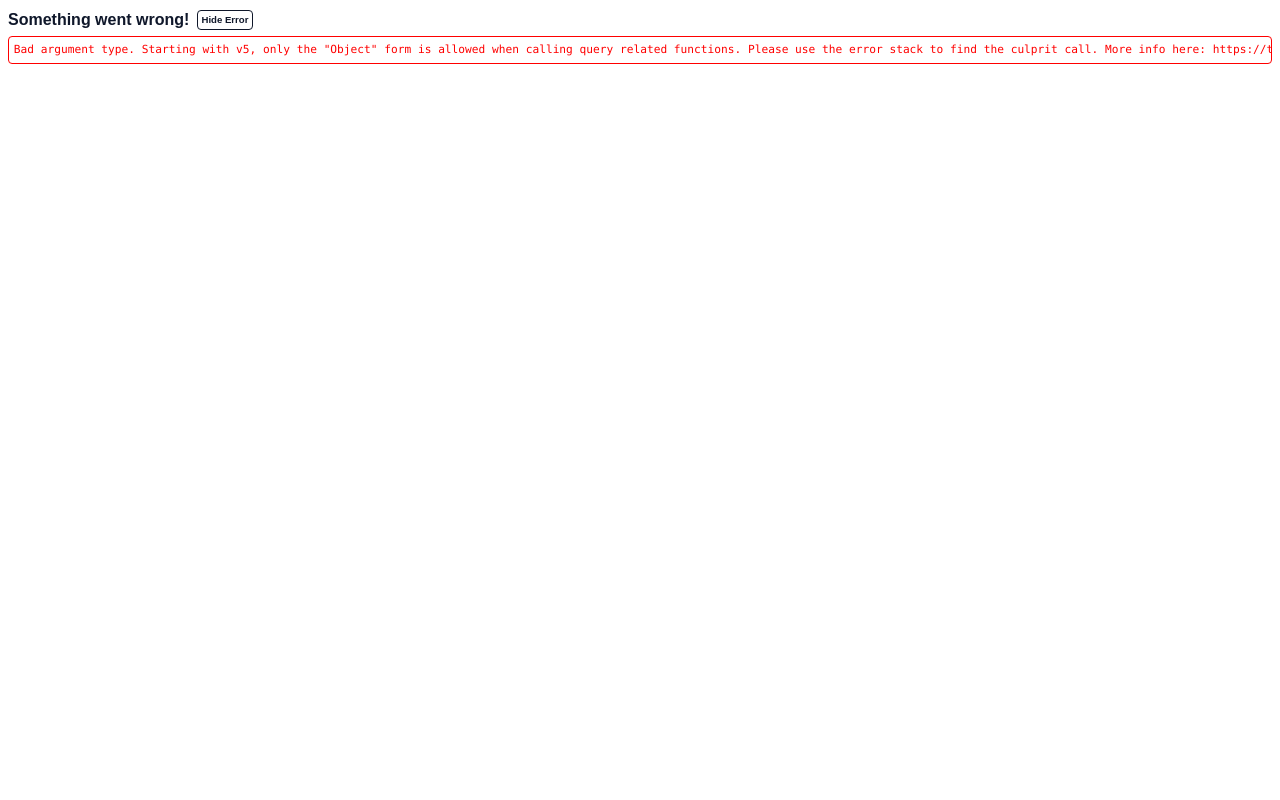
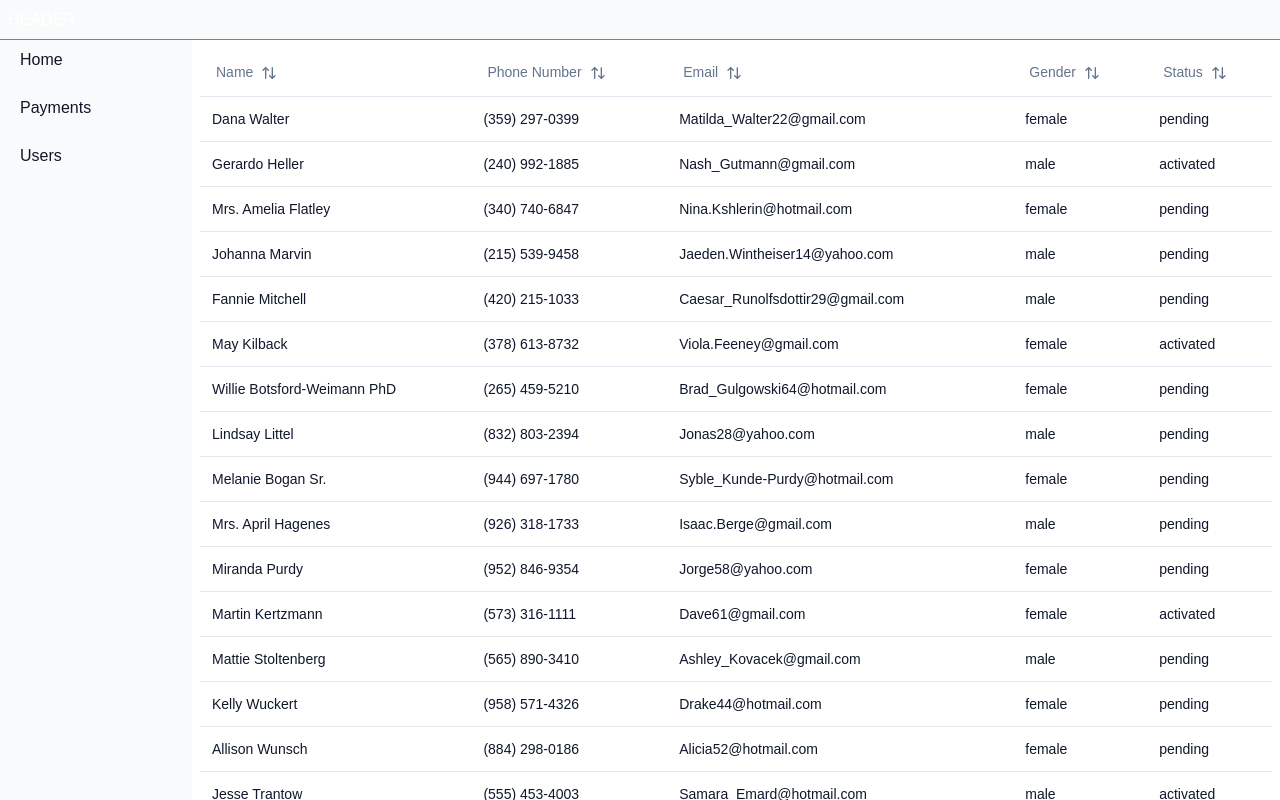
Before and after one commit to hsit18/react-vite-boilerplate, a React (Vite) app: page /users in a window 1280 px wide. Built offline with nearby package versions, Linux system fonts and the light colour scheme.

Commit message:
user page fixes

```diff
--- a/src/pages/Users/index.tsx
+++ b/src/pages/Users/index.tsx
@@ -2,25 +2,22 @@ import { columns } from "./columns";
 import { useInfiniteQuery } from '@tanstack/react-query';
 import { getPaginatedUserData } from "@/services/usersData";
 import { DataTableWithInfiniteLoading } from "@/components/DataTable/DataTableWithInfiniteLoading";
-import { UserApiResponse } from "@/types/user";
 import { useCallback, useEffect, useMemo, useRef } from "react";
 
 const PAGE_SIZE = 50;
 const Users = () => {
     const tableContainerRef = useRef<HTMLDivElement>(null);
-    const { data, fetchNextPage, isFetching, isLoading } = useInfiniteQuery<UserApiResponse>(
-        ['users'],
-        async ({ pageParam = 0 }) => {
+    const { data, fetchNextPage, isFetching, isLoading } = useInfiniteQuery({
+        queryKey: ['users'],
+        queryFn: async ({ pageParam = 0 }) => {
             const res = await getPaginatedUserData(pageParam, PAGE_SIZE);
             return res;
         },
-        {
-            getNextPageParam: (lastPage, allPages) => (allPages.length * PAGE_SIZE) < lastPage.totalRecords ? allPages.length : undefined,
-            getPreviousPageParam: (_, allPages) => allPages.length > 0 ? allPages.length - 1 : undefined,
-            keepPreviousData: true,
-            refetchOnWindowFocus: false,
-        }
-    );
+        initialPageParam: 0,
+        getNextPageParam: (lastPage, allPages) => (allPages.length * PAGE_SIZE) < lastPage.totalRecords ? allPages.length : undefined,
+        getPreviousPageParam: (_, allPages) => allPages.length > 0 ? allPages.length - 1 : undefined,
+        refetchOnWindowFocus: false,
+    });
 
     const flatData = useMemo(
         () => data?.pages?.flatMap(page => page.data) ?? [],
--- a/tailwind.config.ts
+++ b/tailwind.config.ts
@@ -1,4 +1,4 @@
-import { fontFamily } from 'tailwindcss/defaultTheme';
+import defaultTheme from 'tailwindcss/defaultTheme';
 
 /** @type {import('tailwindcss').Config} */
 module.exports = {
@@ -53,7 +53,7 @@ module.exports = {
         sm: 'calc(var(--radius) - 4px)',
       },
       fontFamily: {
-        sans: ['var(--font-sans)', ...fontFamily.sans],
+        sans: ['var(--font-sans)', ...defaultTheme.fontFamily.sans],
       },
       keyframes: {
         'accordion-down': {
```
